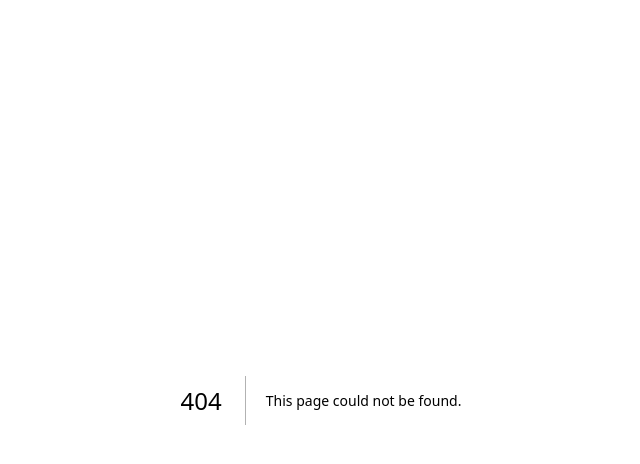
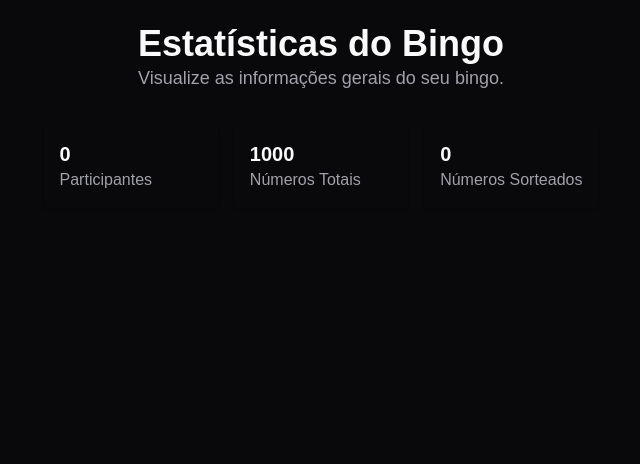
Before and after one commit to jhonatansarmento/bingo-manager, a Next.js app: page /estatisticas in a window 1280 px wide. Before the commit this address had no page. Shown: the top 464 px of the page, without its empty margins (319-959 px from the left). Built offline with nearby package versions, Linux system fonts and the light colour scheme; no server answers.

Commit message:
feat: add statistics page to display bingo overview
- Added a page to display total participants, total numbers, and drawn numbers.
- Integrated API call to fetch participant data for dynamic stats.

```diff
--- /dev/null
+++ b/src/app/estatisticas/page.tsx
@@ -0,0 +1,64 @@
+'use client';
+
+import { useEffect, useState } from 'react';
+
+const StatsPage = () => {
+  const [stats, setStats] = useState({
+    totalParticipants: 0,
+    totalNumbers: 1000, // Número total (fixo para 1-1000 no bingo)
+    drawnNumbers: 0,
+  });
+
+  useEffect(() => {
+    const fetchStats = async () => {
+      try {
+        // Simulação: Substituir por uma chamada real à API
+        const participants = await fetch('/api/participants');
+        const participantsData = await participants.json();
+
+        // Calcula os números sorteados com base nos participantes cadastrados
+        const drawnNumbers = participantsData.length;
+
+        setStats({
+          totalParticipants: participantsData.length,
+          totalNumbers: 1000, // Número total fixo
+          drawnNumbers,
+        });
+      } catch (error) {
+        console.error('Erro ao buscar estatísticas:', error);
+      }
+    };
+
+    fetchStats();
+  }, []);
+
+  return (
+    <div className='flex flex-col items-center justify-center space-y-8 p-6'>
+      {/* Título */}
+      <div className='text-center'>
+        <h1 className='text-4xl font-bold'>Estatísticas do Bingo</h1>
+        <p className='text-lg text-muted-foreground'>
+          Visualize as informações gerais do seu bingo.
+        </p>
+      </div>
+
+      {/* Estatísticas Resumidas */}
+      <div className='grid grid-cols-1 gap-4 sm:grid-cols-3'>
+        <div className='p-4 bg-card rounded shadow'>
+          <h2 className='text-xl font-bold'>{stats.totalParticipants}</h2>
+          <p className='text-muted-foreground'>Participantes</p>
+        </div>
+        <div className='p-4 bg-card rounded shadow'>
+          <h2 className='text-xl font-bold'>{stats.totalNumbers}</h2>
+          <p className='text-muted-foreground'>Números Totais</p>
+        </div>
+        <div className='p-4 bg-card rounded shadow'>
+          <h2 className='text-xl font-bold'>{stats.drawnNumbers}</h2>
+          <p className='text-muted-foreground'>Números Sorteados</p>
+        </div>
+      </div>
+    </div>
+  );
+};
+
+export default StatsPage;
--- a/src/app/page.tsx
+++ b/src/app/page.tsx
@@ -1,6 +1,7 @@
 'use client';
 
 import { Button } from '@/components/ui/button';
+import Link from 'next/link';
 
 const Home = () => {
   return (
@@ -26,6 +27,9 @@ const Home = () => {
         <Button asChild className='w-full'>
           <a href='/draw'>Sortear Números</a>
         </Button>
+        <Button asChild className='w-full'>
+          <Link href='/estatisticas'>Estatísticas</Link>
+        </Button>
       </div>
     </div>
   );
```
